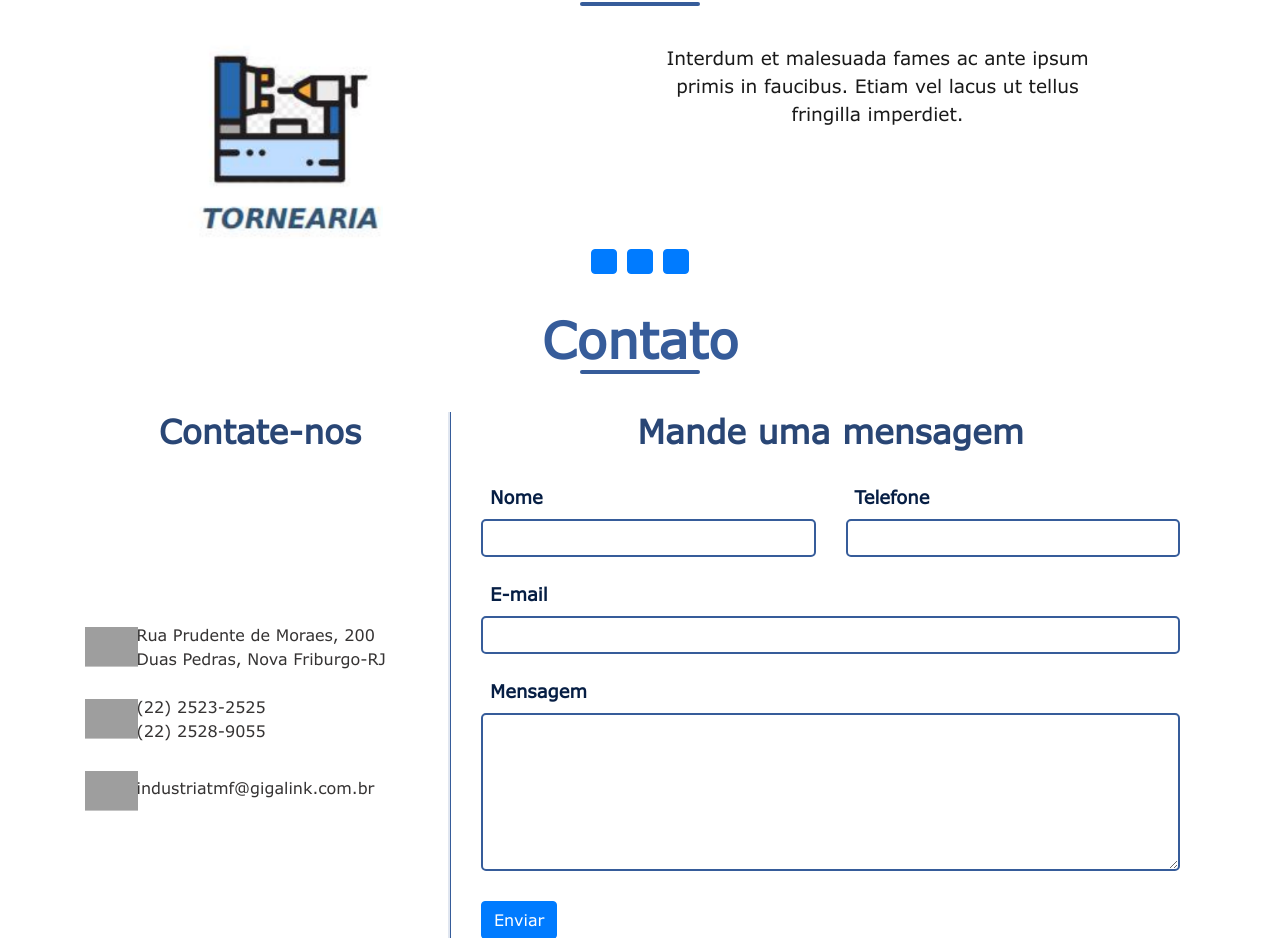
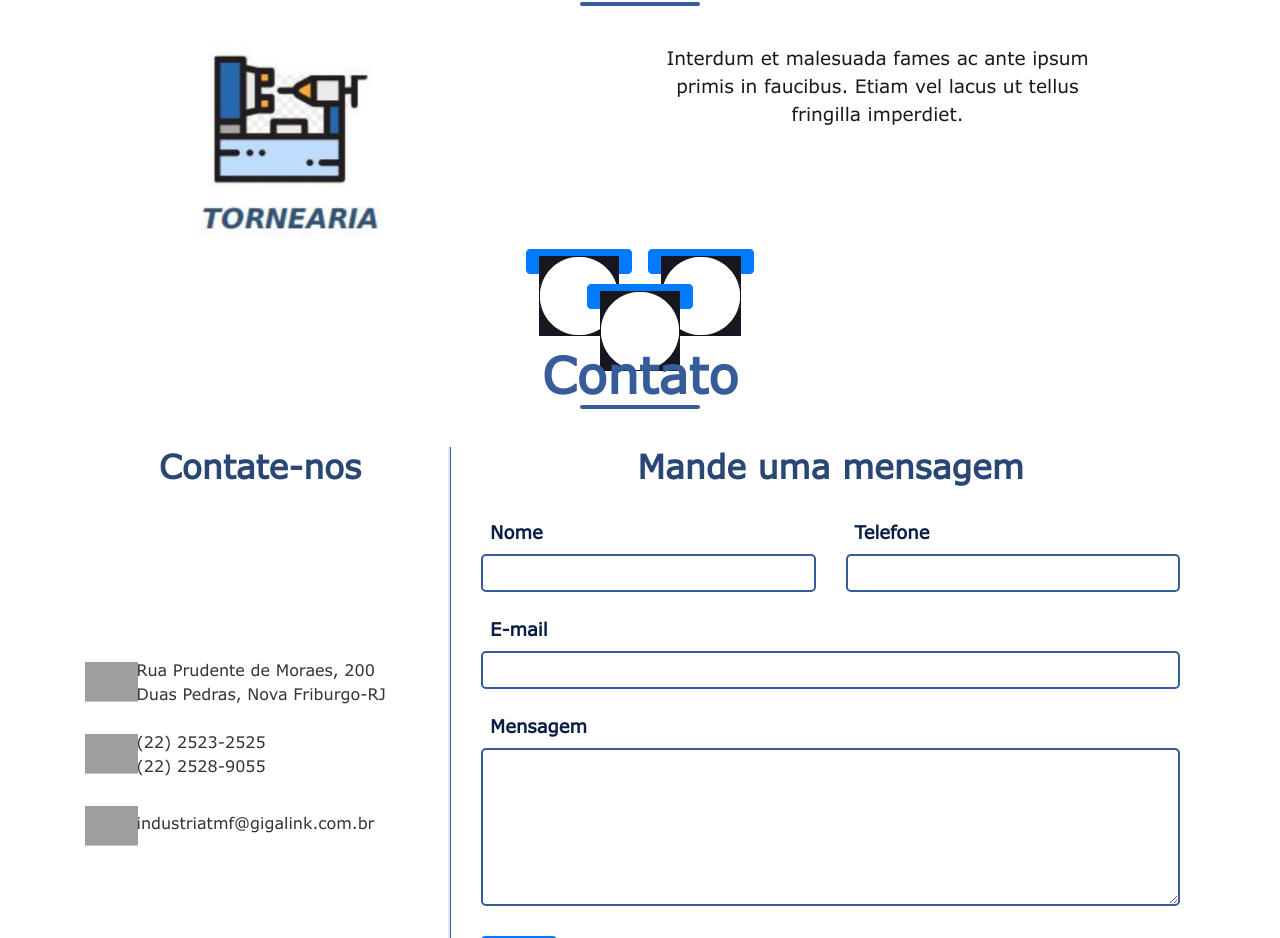
Before and after one commit to marcoaraujoneves/TemplateTMF, a PHP site: page / in a window 1280 px wide. Shown: the part 1983-2921 px from the top of the page. Run offline with PHP 8.4, Linux system fonts and the light colour scheme; grey boxes are pictures that could not be loaded.

Commit message:
Add files via upload
botao portifolio

```diff
--- a/index.php
+++ b/index.php
@@ -263,9 +263,9 @@
                         <div class="col-md-4"> </div>
                         <div class="col-md-4">
                             <center>
-                                <button class="btn btn-primary btn_port" onClick="mudar(1)">
-                                <button class="btn btn-primary btn_port" onClick="mudar(2)">
-                                <button class="btn btn-primary btn_port" onClick="mudar(3)">
+                                <button class="btn btn-primary btn_port" onClick="mudar(1)"> <center> <img src="img/circulo.png" class="img_btn_port"> </center> </button>
+                                <button class="btn btn-primary btn_port" onClick="mudar(2)"> <center> <img src="img/circulo.png" class="img_btn_port"> </center> </button>
+                                <button class="btn btn-primary btn_port" onClick="mudar(3)"> <center> <img src="img/circulo.png" class="img_btn_port"> </center> </button>
                             </center>
                         </div>
                         <div class="col-md-4"> </div>
```
